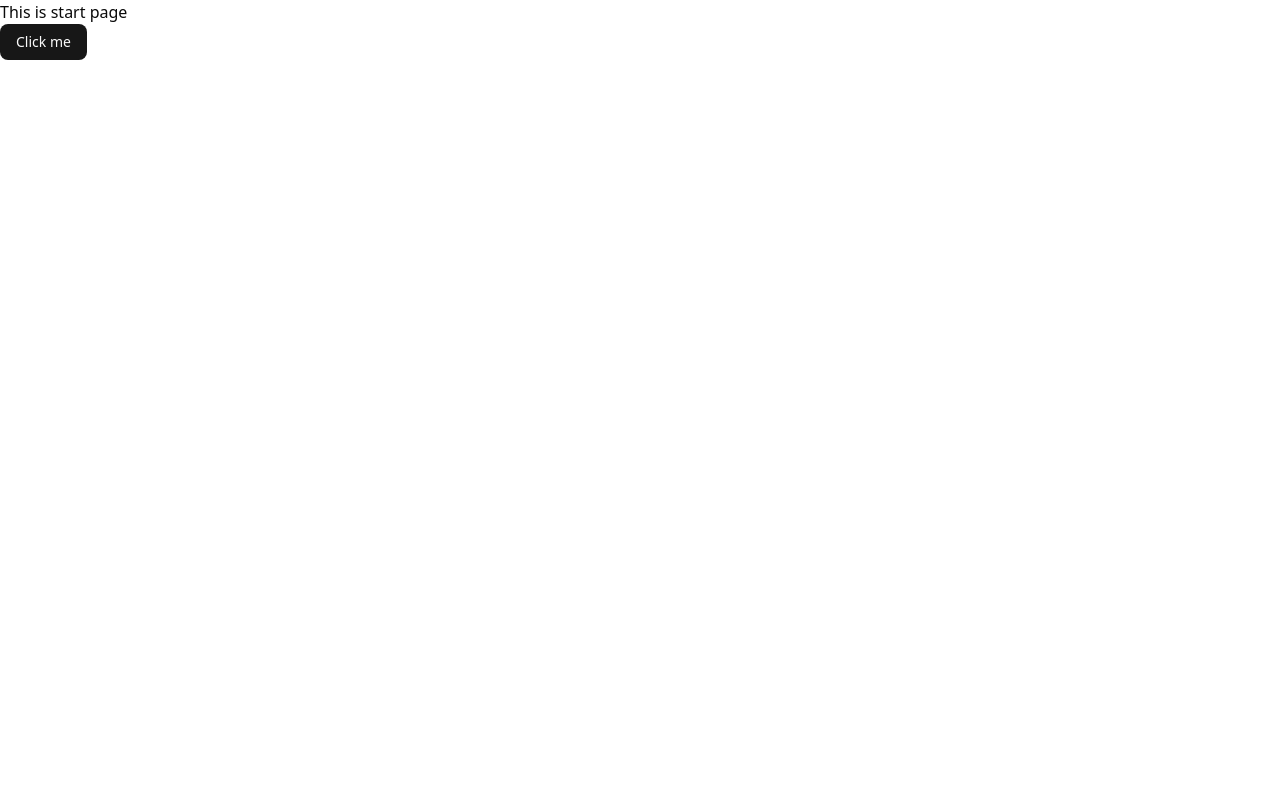
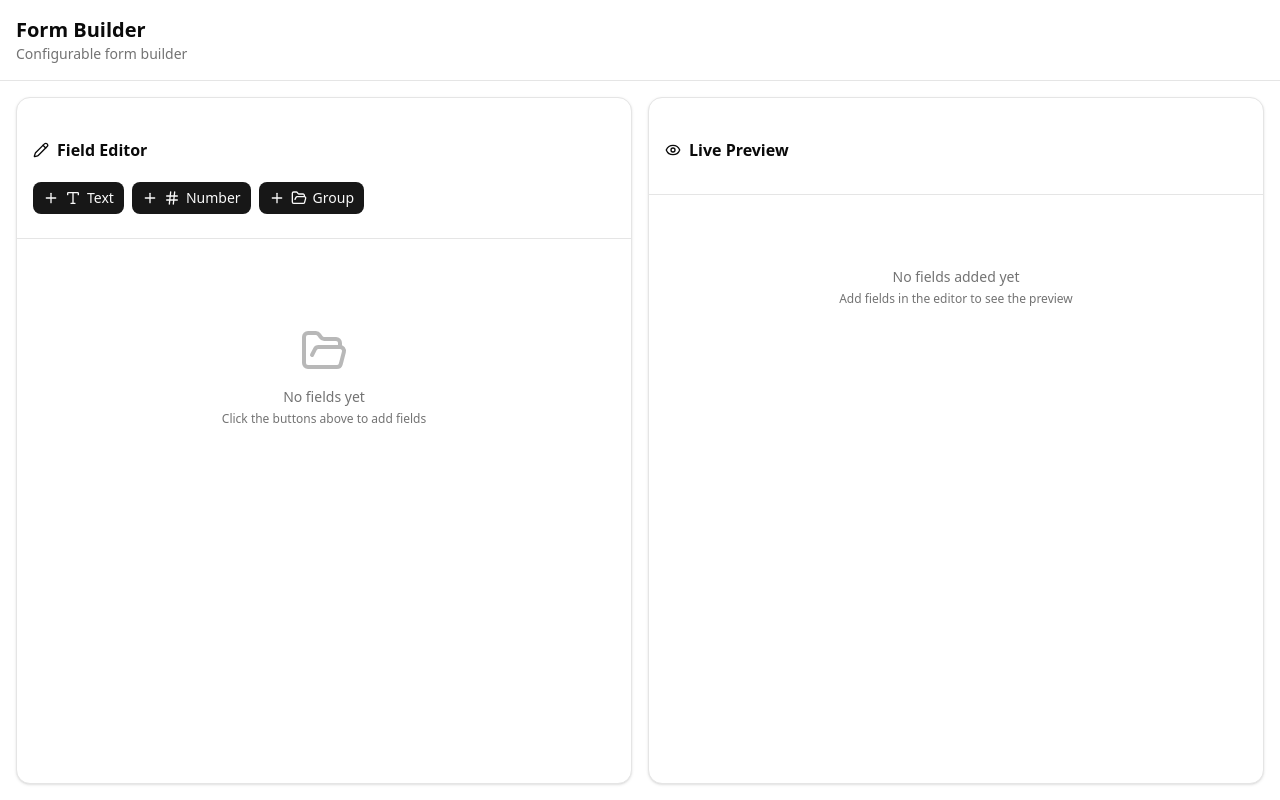
Before and after one commit to Johnniexson/form-builder, a React (Vite) app: page / in a window 1280 px wide. Built offline with nearby package versions, Linux system fonts and the light colour scheme.

Commit message:
feat: update start page

```diff
--- a/src/pages/StartPage.tsx
+++ b/src/pages/StartPage.tsx
@@ -1,10 +1,9 @@
-import { Button } from '@/components/ui/button';
+import ConfigurableFormBuilder from '@/components/formBuilder/index.tsx';
 
 function StartPage() {
   return (
-    <div className="">
-      <h2>This is start page</h2>
-      <Button>Click me</Button>
+    <div className="min-h-screen flex w-full bg-background overflow-hidden">
+      <ConfigurableFormBuilder />
     </div>
   );
 }
```
